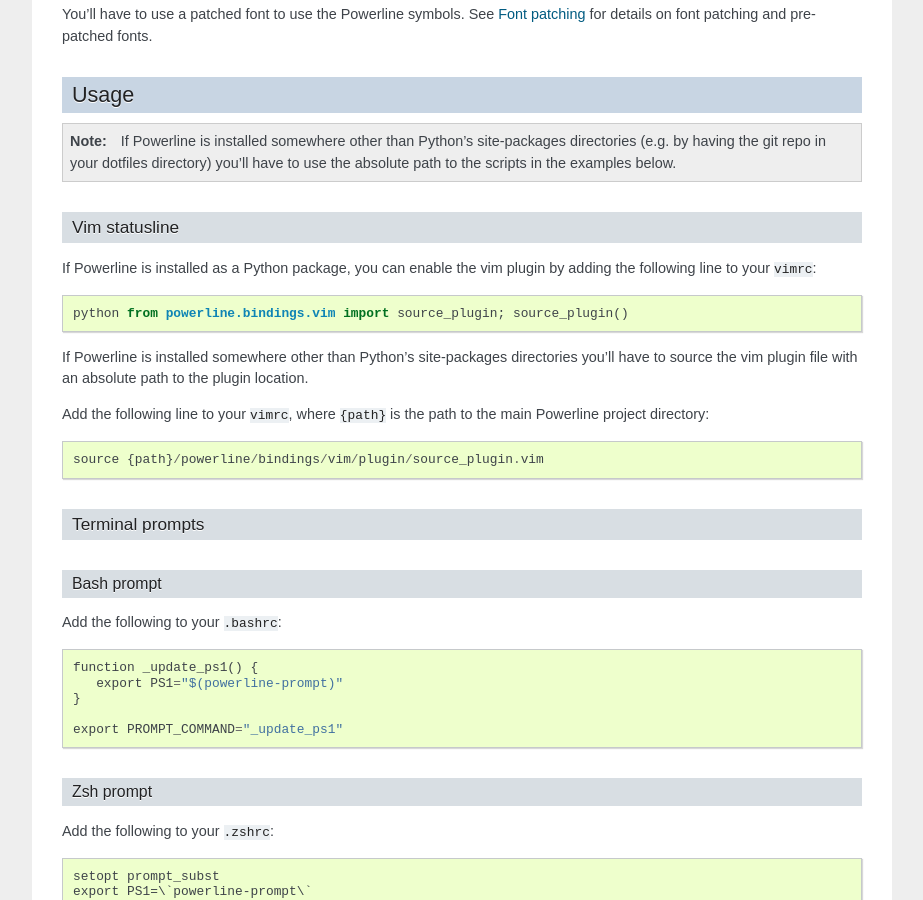
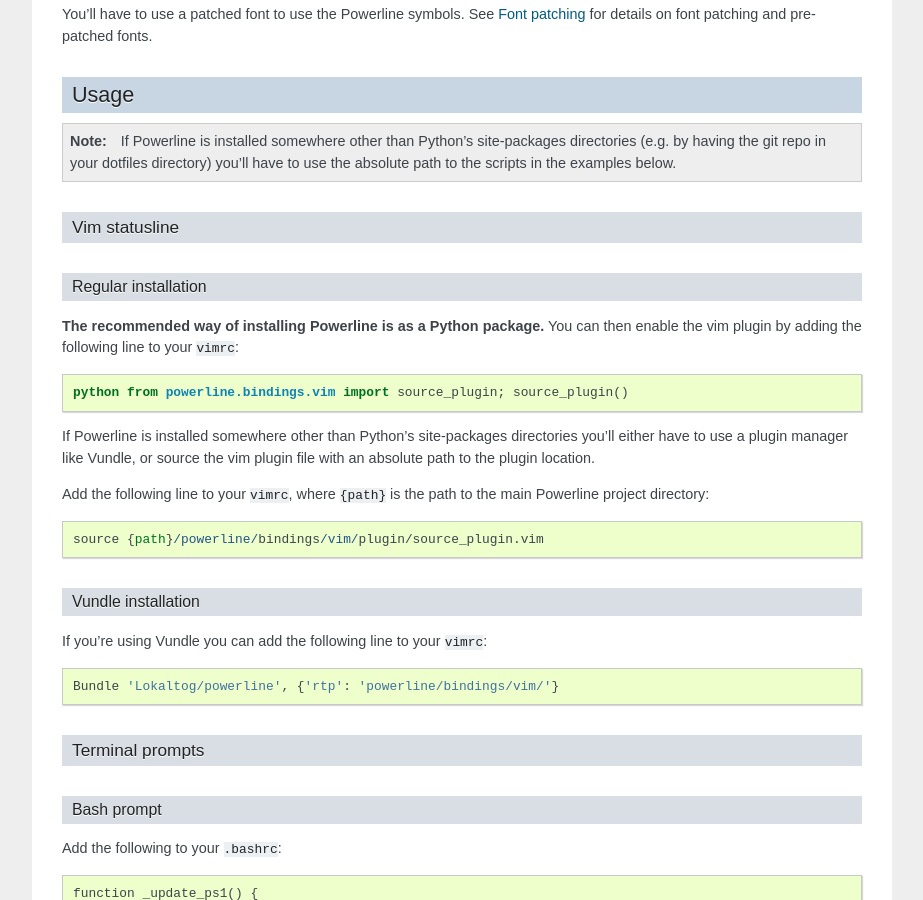
Before and after one commit to someyooyo/someyooyo, a Sphinx documentation site: the page built from docs/source/overview.rst, in a window 1280 px wide and 900 px high, scrolled down 1535 px. Shown: the whole window, without its empty margins (198-1121 px from the left). Built offline with Sphinx 7.4.7, drawn with Linux system fonts in a browser that asks for light colours; some of the changed text lies outside the part shown.

Commit message:
Update usage docs
Refs #79.

```diff
--- a/docs/source/overview.rst
+++ b/docs/source/overview.rst
@@ -102,19 +102,36 @@ Usage
 Vim statusline
 ^^^^^^^^^^^^^^
 
-If Powerline is installed as a Python package, you can enable the vim plugin
-by adding the following line to your ``vimrc``::
+Regular installation
+********************
 
-    python from powerline.bindings.vim import source_plugin; source_plugin()
+**The recommended way of installing Powerline is as a Python package.**
+You can then enable the vim plugin by adding the following line to your
+``vimrc``:
+
+.. code-block:: vim
+
+   python from powerline.bindings.vim import source_plugin; source_plugin()
 
 If Powerline is installed somewhere other than Python's site-packages
-directories you'll have to source the vim plugin file with an absolute path
-to the plugin location.
+directories you'll either have to use a plugin manager like Vundle, or
+source the vim plugin file with an absolute path to the plugin location.
 
 Add the following line to your ``vimrc``, where ``{path}`` is the path to
-the main Powerline project directory::
+the main Powerline project directory:
 
-    source {path}/powerline/bindings/vim/plugin/source_plugin.vim
+.. code-block:: vim
+
+   source {path}/powerline/bindings/vim/plugin/source_plugin.vim
+
+Vundle installation
+*******************
+
+If you're using Vundle you can add the following line to your ``vimrc``:
+
+.. code-block:: vim
+
+   Bundle 'Lokaltog/powerline', {'rtp': 'powerline/bindings/vim/'}
 
 Terminal prompts
 ^^^^^^^^^^^^^^^^
```
